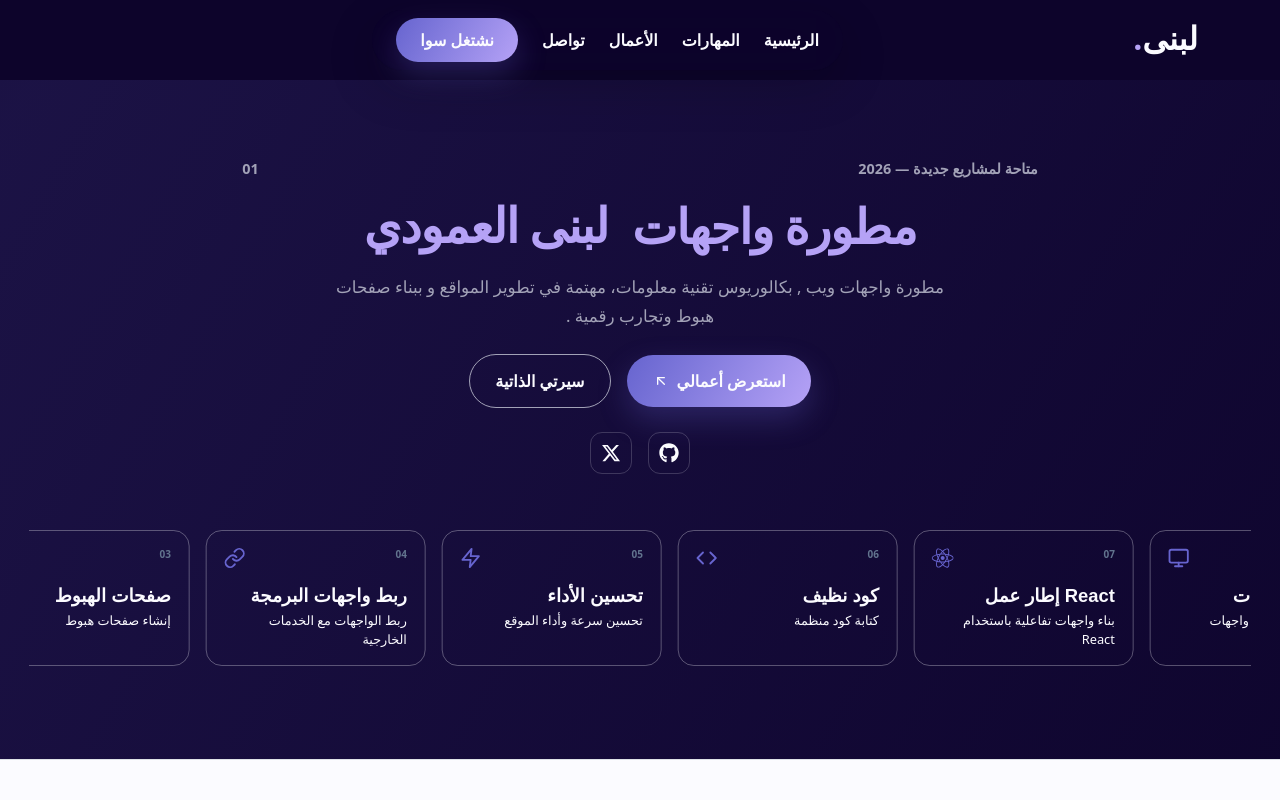
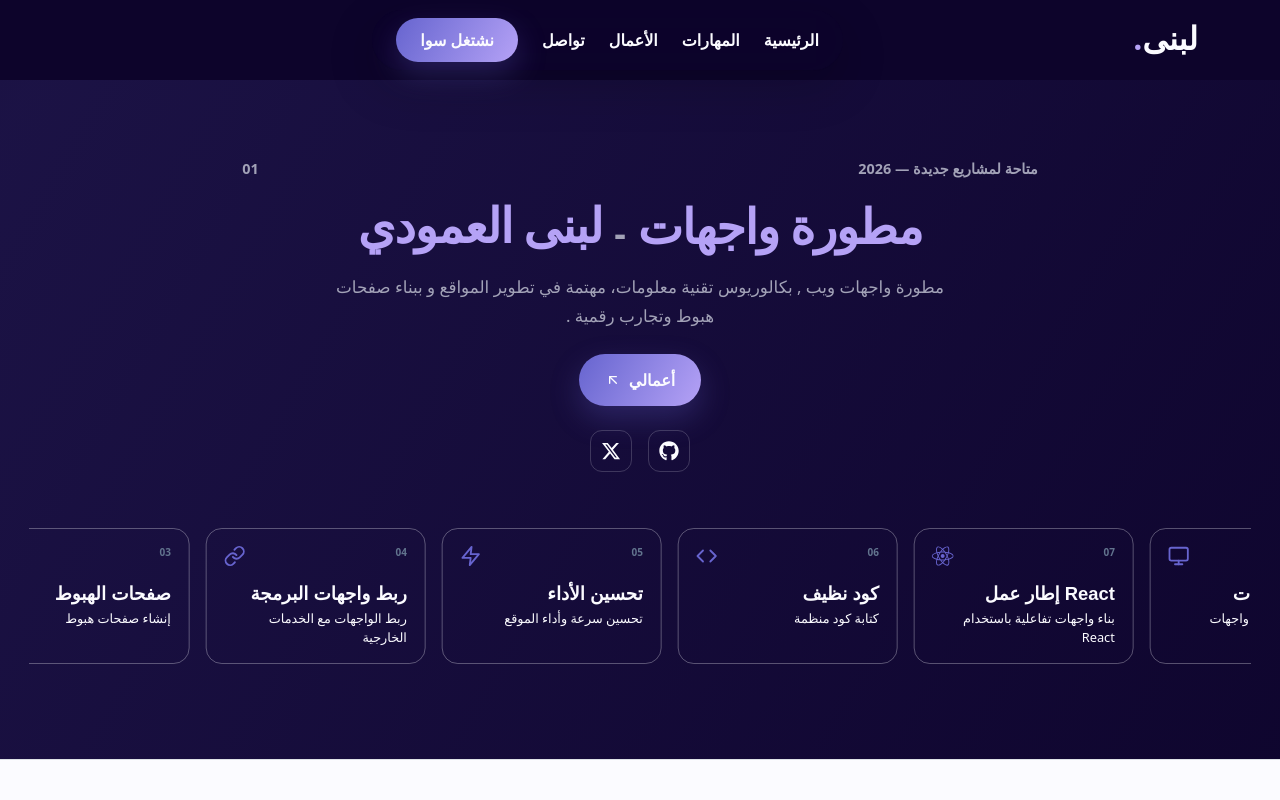
Before and after one commit to lubnaO/lubna-portfolio2026, a React (Vite) app: page / in a window 1280 px wide. Shown: the top 800 px of the page. Built offline with nearby package versions, Linux system fonts and the light colour scheme.

Commit message:
banner changes

```diff
--- a/src/components/sections/Hero.jsx
+++ b/src/components/sections/Hero.jsx
@@ -19,19 +19,19 @@ export default function Hero() {
           <span className="d-none d-sm-block">01 </span>
         </motion.div>
 
-        <motion.div initial={{opacity:0}} whileInView={{opacity:1,scale:1,transition:{duration:0.3}}}  className="text-center mx-auto" style={{ maxWidth: "72rem" }}>
+        <motion.div initial={{opacity:0}} whileInView={{opacity:1,scale:1,transition:{duration:0.8}}}  className="text-center mx-auto" style={{ maxWidth: "72rem" }}>
         <div className="d-flex flex-col md:flex-row  md:items-center md:justify-center">
        <p className="" style={{ fontFamily: "var(--font-display)", fontSize: "clamp(2.15rem, 7.4vw, 3rem)", fontWeight: 800, lineHeight: 0.82, letterSpacing: "-0.025em", color: "var(--accent)", textTransform: "uppercase" }}>
            مطورة واجهات
           </p>
-          <span className="m-0 md:p-3 font-bold text-5xl"></span>
+          <span className="hidden md:block d-md- m-0 md:p-3 font-bold text-4xl  text-dark-muted">-</span>
           <p className=" " style={{ fontFamily: "var(--font-display)", fontSize: "clamp(2.15rem, 7.4vw, 3rem)", fontWeight: 800, lineHeight: 1, letterSpacing: "-0.025em", whiteSpace: "nowrap", color: "var(--accent)",textTransform: "uppercase" }}>
           لبنى العمودي
           </p>
         </div>
 
 
-          <motion.p initial={{opacity:0}} whileInView={{opacity:1,scale:1,transition:{duration:0.6}}}  className="text-dark-muted mx-auto mt-2" style={{ maxWidth: "640px", fontSize: "1.05rem", lineHeight: 1.7, animationDelay: "180ms" }}>
+          <motion.p initial={{opacity:0}} whileInView={{opacity:1,scale:1,transition:{duration:0.8}}}  className="text-dark-muted mx-auto mt-2" style={{ maxWidth: "640px", fontSize: "1.05rem", lineHeight: 1.7, animationDelay: "180ms" }}>
             مطورة واجهات ويب , بكالوريوس تقنية معلومات، مهتمة في تطوير المواقع و ببناء صفحات هبوط وتجارب رقمية .
           </motion.p>
 
@@ -39,11 +39,11 @@ export default function Hero() {
 
             <div className="d-flex flex-wrap justify-content-center align-items-center gap-3">
               <a href="#work" className="btn-gradient-pill d-inline-flex align-items-center gap-2" style={{ padding: "0.85rem 1.6rem", fontSize: "1rem" }}>
-                استعرض أعمالي <FiArrowUpLeft />
+                 أعمالي <FiArrowUpLeft />
               </a>
-              <a href="#contact" onClick={openCV} className="btn-outline-pill d-inline-flex align-items-center gap-2" style={{ padding: "0.85rem 1.6rem", fontSize: "1rem" }}>
+              {/* <a href="#contact" onClick={openCV} className="btn-outline-pill d-inline-flex align-items-center gap-2" style={{ padding: "0.85rem 1.6rem", fontSize: "1rem" }}>
                  سيرتي الذاتية
-              </a>
+              </a> */}
             </div>
 
             <div className="d-flex justify-content-center align-items-center gap-3 mt-2">
```
